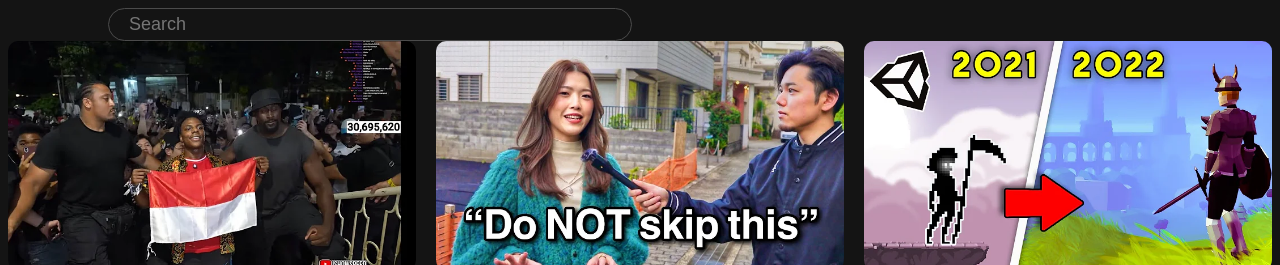
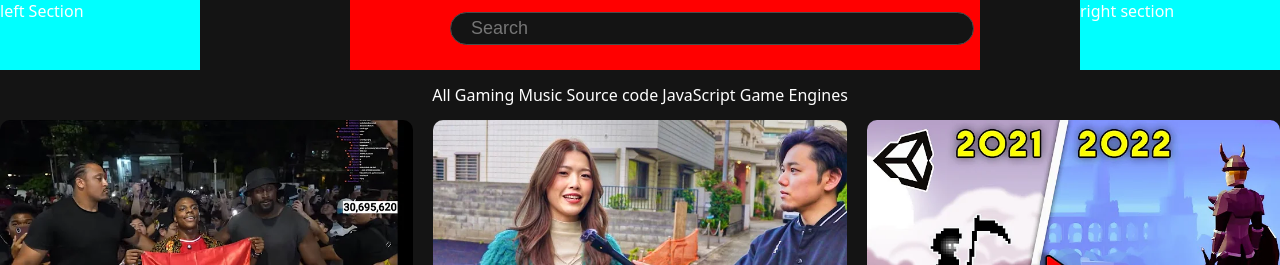
Before and after one commit to kvnnh/YoutubeClone, a plain HTML site: page homepage.html in a window 1280 px wide. Shown: the top 265 px of the page. Drawn offline with Linux system fonts and the light colour scheme.

Commit message:
update header

```diff
--- /dev/null
+++ b/general.css
@@ -0,0 +1,14 @@
+html, body{
+  font-family: system-ui, -apple-system, BlinkMacSystemFont, 'Segoe UI', Roboto, Oxygen, Ubuntu, Cantarell, 'Open Sans', 'Helvetica Neue', sans-serif;
+  background-color: rgb(20, 20, 20);
+  color: white;
+}
+
+body{
+  margin: 0;
+}
+
+p{
+  margin-top: 0;
+  margin-bottom: 0;
+}
--- /dev/null
+++ b/header.css
@@ -0,0 +1,48 @@
+.header{
+  height: 70px;
+  display: flex;
+  flex-direction: row;
+  justify-content: space-between;
+}
+
+.leftSection{
+  background-color: aqua;
+  width: 200px;
+}
+
+.middleSection{
+  background-color: red;
+  flex: 1;
+  margin-left: 150px;
+  margin-right: 100px;
+  padding-top: 12px;
+  max-width: 730px;
+}
+
+.rightSection{
+  background-color: aqua;
+  width: 200px;
+}
+
+.searchBar{
+  display: block;
+  padding-left: 20px;
+  font-size: 18px;
+  border-radius: 50px;
+  color: white;
+  background-color: rgb(20, 20, 20);
+  width: 500px;
+  padding-top: 5px;
+  padding-bottom: 5px;
+  padding-left: 20px;
+  border-color: rgb(75, 75, 75);
+  margin-left: 100px;
+  border-style: solid;
+  border-width: 1px;
+}
+
+.category{
+  height: 50px;
+  align-content: center;
+  text-align: center;
+}
--- a/homepage.html
+++ b/homepage.html
@@ -10,13 +10,27 @@
   <link
     href="https://fonts.googleapis.com/css2?family=Roboto:ital,wght@0,100;0,300;0,400;0,500;0,700;0,900;1,100;1,300;1,400;1,500;1,700;1,900&display=swap"
     rel="stylesheet">
-  <link rel="stylesheet" href="homepage.css">
+  <link rel="stylesheet" href="videos.css">
+  <link rel="stylesheet" href="header.css">
+  <link rel="stylesheet" href="general.css">
 </head>
 
 <body>
-  <div>
-    <input class="searchBar" type="text" placeholder="Search">
+
+  <div class="header">
+    <div class="leftSection">
+      left Section
+    </div>
+    <div class="middleSection">
+      <input class="searchBar" type="text" placeholder="Search">
+    </div>
+    <div class="rightSection">
+      right section
+    </div>
   </div>
+  <div class="category">All Gaming Music Source code JavaScript Game Engines</div>
+
+
 
   <div class="videoGrid">
     <div class="videoPreview">
--- a/homepage.css
+++ b/videos.css
@@ -1,34 +1,6 @@
-html, body{
-  font-family: system-ui, -apple-system, BlinkMacSystemFont, 'Segoe UI', Roboto, Oxygen, Ubuntu, Cantarell, 'Open Sans', 'Helvetica Neue', sans-serif;
-  background-color: rgb(20, 20, 20);
-  color: white;
-}
-
-p{
-  margin-top: 0;
-  margin-bottom: 0;
-}
-
 .thumbnail{
   width: 100%;
   border-radius: 10px;
-}
-
-.searchBar{
-  display: block;
-  padding-left: 20px;
-  font-size: 18px;
-  border-radius: 50px;
-  color: white;
-  background-color: rgb(20, 20, 20);
-  width: 500px;
-  padding-top: 5px;
-  padding-bottom: 5px;
-  padding-left: 20px;
-  border-color: rgb(75, 75, 75);
-  margin-left: 100px;
-  border-style: solid;
-  border-width: 1px;
 }
 
 .title{
```
Also changed, not shown: Icons/Youtube-Logo-PNG.png (added), Icons/create.png (added), Icons/icons8-menu.svg (added), Icons/icons8-search.svg (added), Icons/kindpng_872845.png (added), Icons/notifications.png (added).
